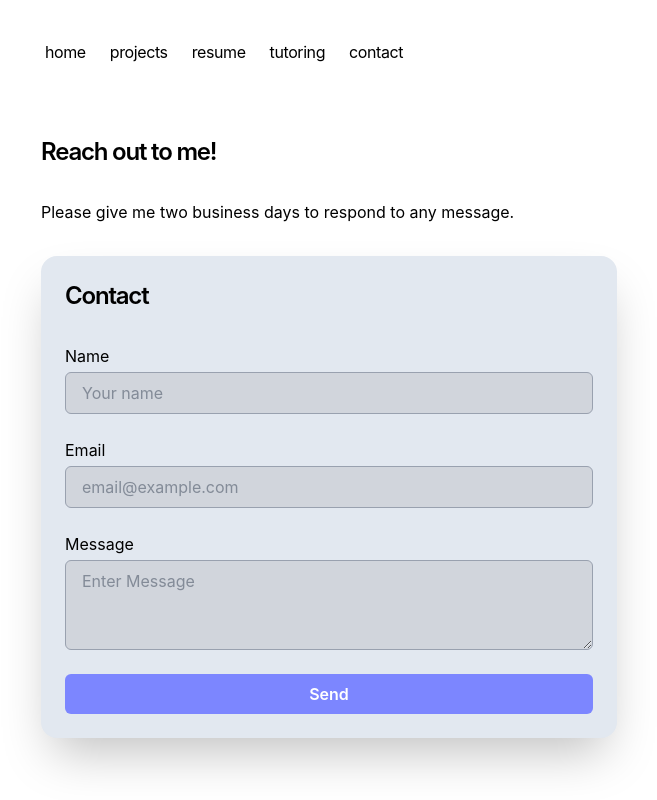
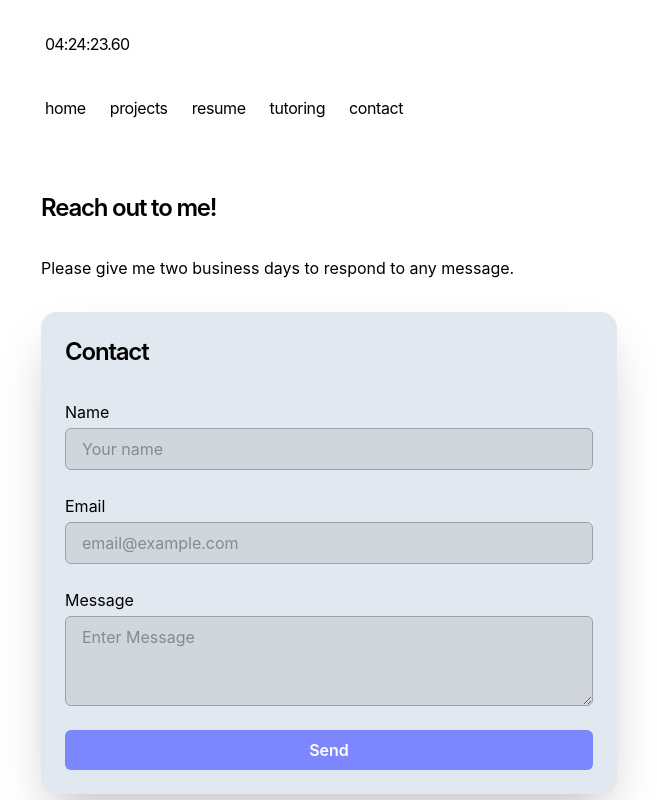
Before and after one commit to TheOfficialBarn/Portfolio, a Next.js app: page /contact in a window 1280 px wide. Shown: the top 800 px of the page, without its empty margins (311-968 px from the left). Built offline with nearby package versions, Linux system fonts and the light colour scheme.

Commit message:
Added time

```diff
--- /dev/null
+++ b/app/components/time.tsx
@@ -0,0 +1,33 @@
+'use client';
+
+import {useEffect, useState} from 'react';
+
+export default function Time() {
+    const [time, setTime] = useState(new Date().toLocaleTimeString('en-US', {
+      hour12: false,
+      hour: '2-digit',
+      minute: '2-digit',
+      second: '2-digit',
+      fractionalSecondDigits: 2, // Display milliseconds
+    }));
+
+    useEffect(() => {
+      const interval = setInterval(() => {
+        setTime(new Date().toLocaleTimeString('en-US', {
+          hour12: false,
+          hour: '2-digit',
+          minute: '2-digit',
+          second: '2-digit',
+          fractionalSecondDigits: 2, // Display milliseconds
+        }));
+      }, 1); // Update every millisecond
+
+      return () => clearInterval(interval);
+    }, []);
+
+    return (
+      <section>
+        <h1 className="mb-8 ml-1 tracking-tighter">{time}</h1>
+      </section>
+    );
+  }
--- a/app/layout.tsx
+++ b/app/layout.tsx
@@ -7,6 +7,7 @@ import { Analytics } from '@vercel/analytics/react'
 import { SpeedInsights } from '@vercel/speed-insights/next'
 import Footer from './components/footer'
 import { baseUrl } from './sitemap'
+import Time from './components/time'
 
 export const metadata: Metadata = {
   metadataBase: new URL(baseUrl),
@@ -54,6 +55,7 @@ export default function RootLayout({
     >
       <body className="antialiased max-w-xl mx-4 mt-8 lg:mx-auto">
         <main className="flex-auto min-w-0 mt-6 flex flex-col px-2 md:px-0">
+          <Time />
           <Navbar />
           {children}
           <Footer />
```
